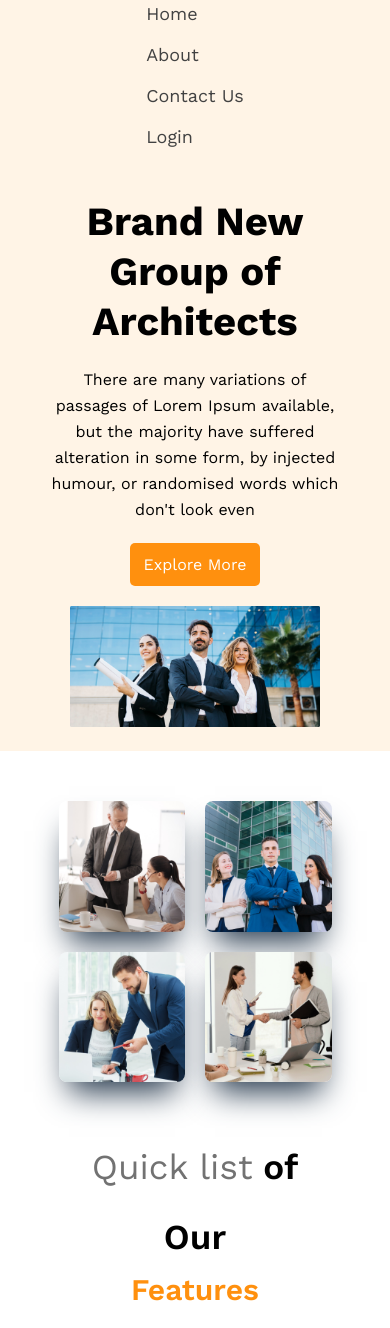
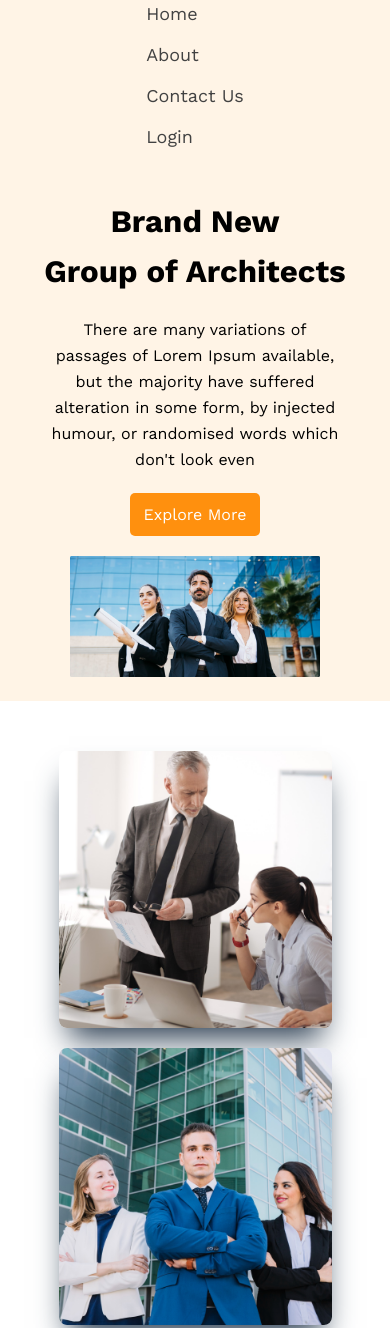
Before and after one commit to monir3355/architects-website, a plain HTML site: page index.html in a window 390 px wide. Shown: the part 82-1410 px from the top of the page. Drawn offline with nearby package versions, Linux system fonts and the light colour scheme; files whose address does not match are found by name.

Commit message:
All Problem sovled

```diff
--- a/css/style.css
+++ b/css/style.css
@@ -502,7 +502,7 @@ footer > p{
         gap: 20px;
     }
     .header-content > h1{
-        font-size: 40px;
+        font-size: 8vw;
         line-height: 50px;
         margin-top: 20px;
     }
@@ -513,6 +513,9 @@ footer > p{
         font-size: 16px;
     }
     /* Quick */
+    .quick-thumnail{
+        grid-template-columns: repeat(1, 1fr);
+    }
     .quick-content{
         width: 100%;
         text-align: center;
```
